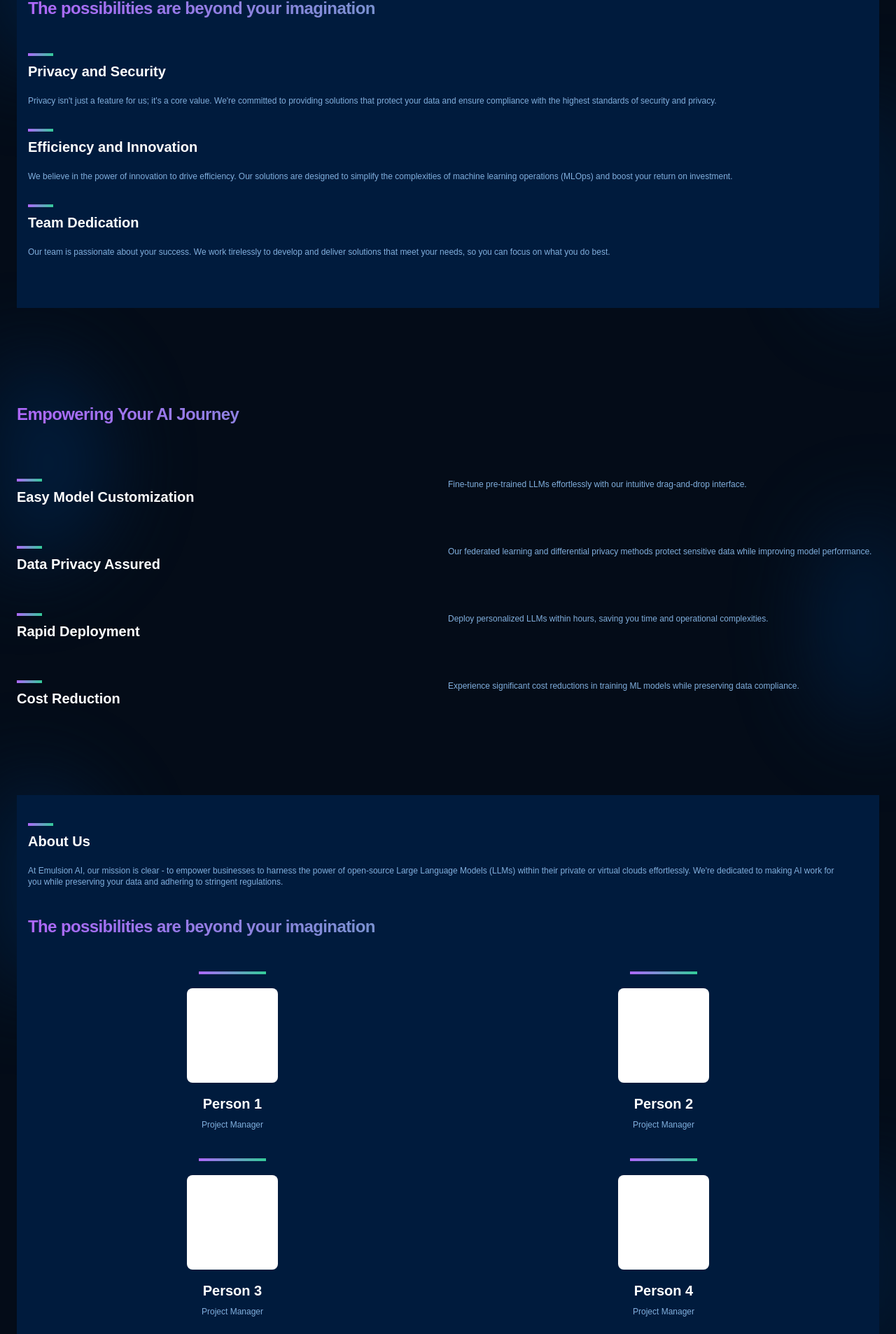
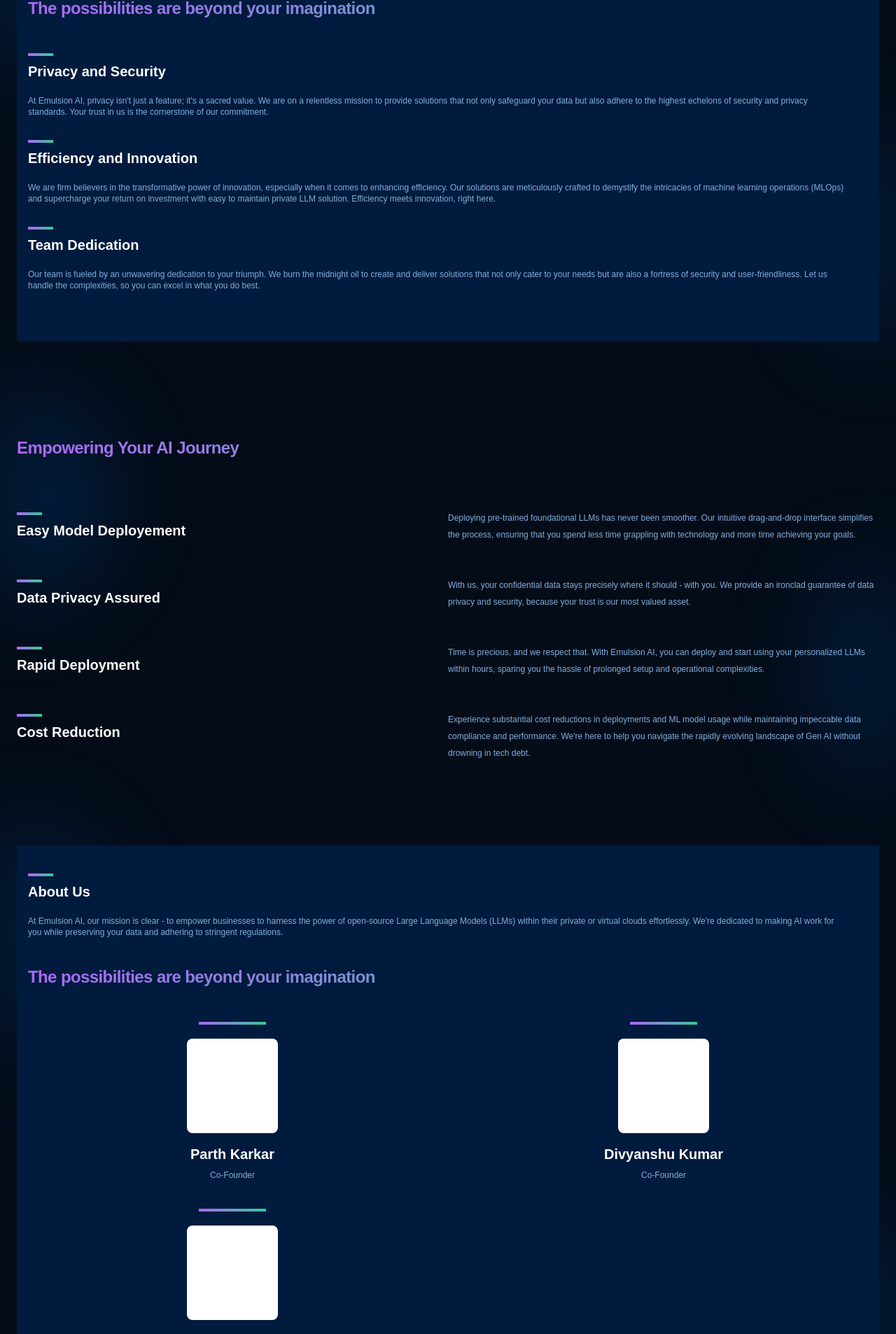
Before and after one commit to Raj-770/emulsion-ai, a Next.js app: page / in a window 1280 px wide. Shown: the part 538-2444 px from the top of the page at 70% size. Built offline with nearby package versions, Linux system fonts and the light colour scheme.

Commit message:
Updated content

```diff
--- a/constants/index.ts
+++ b/constants/index.ts
@@ -1,53 +1,49 @@
 export const missionData = [
   {
     title: "Privacy and Security",
-    desc: " Privacy isn't just a feature for us; it's a core value. We're committed to providing solutions that protect your data and ensure compliance with the highest standards of security and privacy.",
+    desc: "At Emulsion AI, privacy isn't just a feature; it's a sacred value. We are on a relentless mission to provide solutions that not only safeguard your data but also adhere to the highest echelons of security and privacy standards. Your trust in us is the cornerstone of our commitment.",
   },
   {
     title: "Efficiency and Innovation",
-    desc: "We believe in the power of innovation to drive efficiency. Our solutions are designed to simplify the complexities of machine learning operations (MLOps) and boost your return on investment.",
+    desc: "We are firm believers in the transformative power of innovation, especially when it comes to enhancing efficiency. Our solutions are meticulously crafted to demystify the intricacies of machine learning operations (MLOps) and supercharge your return on investment with easy to maintain private LLM solution. Efficiency meets innovation, right here.",
   },
   {
     title: "Team Dedication",
-    desc: " Our team is passionate about your success. We work tirelessly to develop and deliver solutions that meet your needs, so you can focus on what you do best.",
+    desc: "Our team is fueled by an unwavering dedication to your triumph. We burn the midnight oil to create and deliver solutions that not only cater to your needs but are also a fortress of security and user-friendliness. Let us handle the complexities, so you can excel in what you do best.",
   },
 ];
 
 export const featuresData = [
   {
-    title: "Easy Model Customization",
-    desc: "Fine-tune pre-trained LLMs effortlessly with our intuitive drag-and-drop interface.",
+    title: "Easy Model Deployement",
+    desc: "Deploying pre-trained foundational LLMs has never been smoother. Our intuitive drag-and-drop interface simplifies the process, ensuring that you spend less time grappling with technology and more time achieving your goals.",
   },
   {
     title: "Data Privacy Assured",
-    desc: "Our federated learning and differential privacy methods protect sensitive data while improving model performance.",
+    desc: "With us, your confidential data stays precisely where it should - with you. We provide an ironclad guarantee of data privacy and security, because your trust is our most valued asset.",
   },
   {
     title: "Rapid Deployment",
-    desc: "Deploy personalized LLMs within hours, saving you time and operational complexities.",
+    desc: "Time is precious, and we respect that. With Emulsion AI, you can deploy and start using your personalized LLMs within hours, sparing you the hassle of prolonged setup and operational complexities.",
   },
   {
     title: "Cost Reduction",
-    desc: "Experience significant cost reductions in training ML models while preserving data compliance.",
-  },
+    desc: "Experience substantial cost reductions in deployments and ML model usage while maintaining impeccable data compliance and performance. We're here to help you navigate the rapidly evolving landscape of Gen AI without drowning in tech debt.",
+},
 ];
 
 export const dreamTeam = [
   {
-    name: "Person 1",
-    role: "Project Manager",
+    name: "Parth Karkar",
+    role: "Co-Founder",
   },
   {
-    name: "Person 2",
-    role: "Project Manager",
+    name: "Divyanshu Kumar",
+    role: "Co-Founder",
   },
   {
-    name: "Person 3",
-    role: "Project Manager",
-  },
-  {
-    name: "Person 4",
-    role: "Project Manager",
+    name: "Deepkumar Pambhar",
+    role: "Co-Founder",
   },
 ];
 
@@ -77,6 +73,7 @@
       { title: "Instagram", url: "/" },
       { title: "Twitter", url: "/" },
       { title: "Facebook", url: "/" },
+      { title: "LinkedIn", url: "https://www.linkedin.com/company/emulsion-ai/" }
     ],
   },
 ];
```
